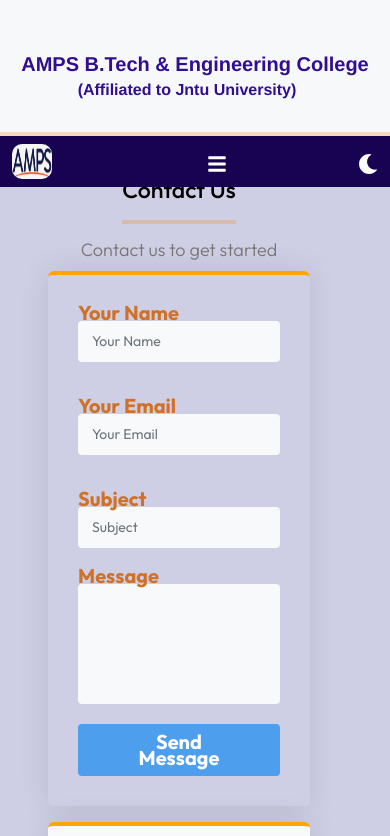
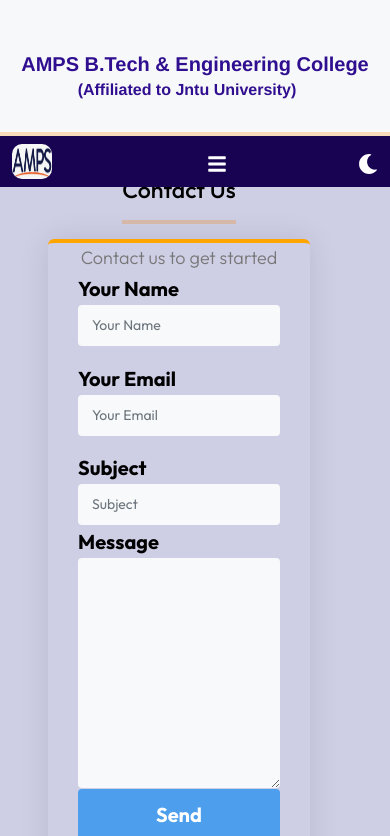
Before and after one commit to parusharam1425/amps_College_Web, a React (Create React App) app: page /contact in a window 390 px wide. Shown: the top 836 px of the page. Built offline with nearby package versions, Linux system fonts and the light colour scheme.

Commit message:
Styles Updated

```diff
--- a/src/routes/styles/Contact.css
+++ b/src/routes/styles/Contact.css
@@ -1,124 +1,16 @@
-/*
-.contact-container {
-    background-color: #ffffff;
-    color: #000000;
-    padding: 2rem 3rem;
-    margin-top: 12rem;
-    display: flex;
-    flex-wrap: wrap;
-    flex-direction: row;
-    align-items: center;
-  }
 
-  .contact-form {
-    background-color: #f9f9f9;
-    margin-right: 20px;
-    width: 100%;
-    max-width: 400px;
-    margin: 0 auto;
-    padding: 30px;
-    border-radius: 10px;
-    box-shadow: 0 0 10px rgba(0, 0, 0, 0.1);
-  }
-
-  .form-group label {
-    color: #555555;
-  }
-
-  button[type="submit"] {
-    background-color: beige;
-    color: black;
-  }
-
-
-  .night-mode .contact-container {
-    background-color: #111111;
-    color: #ffffff;
-  }
-
-  .night-mode .contact-form {
-    background-color: #333333;
-  }
-
-  .night-mode .form-group label {
-    color: #cccccc;
-  }
-
-  .night-mode button[type="submit"] {
-    background-color: #4ecca3;
-    color: #000000;
-  }
-  .header{
-    height: 220px;
-    background-size: cover;
-    color: rgb(6, 122, 33);
-    font-family: "Roboto";
-    font-size: 30px;
-    font-weight: bold;
-    border-radius: 5px;
-    padding: 25px;
-
-  }
-
-
-
-.form-group {
-    margin-bottom: 20px;
-    text-align: left;
-}
-
-.form-group label {
-    display: block;
-    margin-bottom: 5px;
-    font-weight: bold;
-    font-size: 18px;
-    color: #555;
-}
-
-.form-group input {
-    width: 100%;
-    padding: 10px;
-    border-radius: 5px;
-    border: none;
-}
-
-.form-group input:focus {
-    outline: none;
-}
-
-button[type="submit"] {
-    background-color: beige;
-    color: black;
-    border: none;
-    padding: 10px 20px;
-    border-radius: 5px;
-    cursor: pointer;
-    transition: all 0.3s ease;
-}
-
-button[type="submit"]:hover {
-    background-color: black;
-    color: white;
-}
-
-iframe {
-    width: 100%;
-    max-width: 600px;
-    height: 340px;
-    margin-top: 20px;
-    border: none;
-    border-radius: 20px;
-}
- */
-
- /* Contact.css */
 .info{
   border-radius: 6px;
   border-top: 4px solid orange;
+  margin-top: -3rem;
 }
 .info-c{
   border-radius: 6px;
   border-top: 4px solid orange;
+  margin-top: -3rem;
+}
+.form-control{
+margin-bottom: 0rem;
 }
 
 
@@ -139,11 +31,11 @@
 }
 
 
-.contact {
+/* .contact {
   line-height: 1rem;
   padding: 0px 0;
 
-}
+} */
 
 .contact .section-title {
   text-align: center;
@@ -243,10 +135,6 @@
   background: #f8f9fa;
 }
 
-.contact .php-email-form .form-group textarea {
-  resize: none;
-  height: 120px;
-}
 
 .contact .php-email-form .form-group input:focus,
 .contact .php-email-form .form-group textarea:focus {
@@ -308,4 +196,11 @@
   .para{
     margin-bottom: -2rem;
   }
+  label{
+    color: #000000;
+    line-height: 0rem;
+  }
+  .form-control{
+    margin-bottom: -1.2rem;
+    }
 }
```
